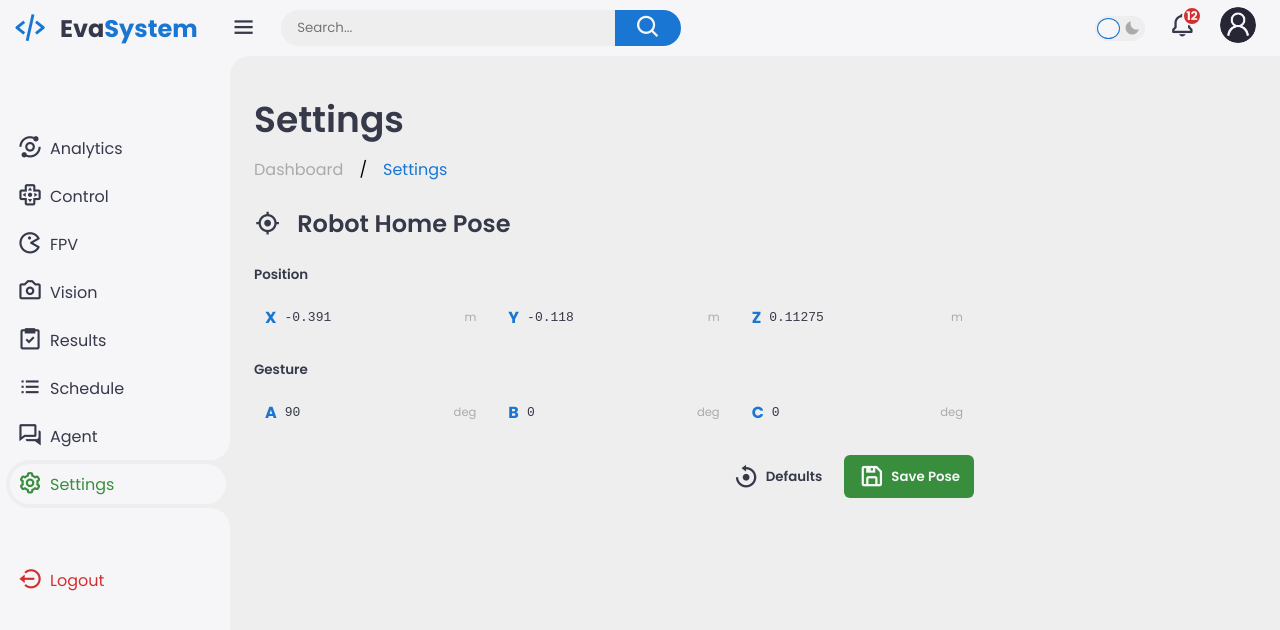
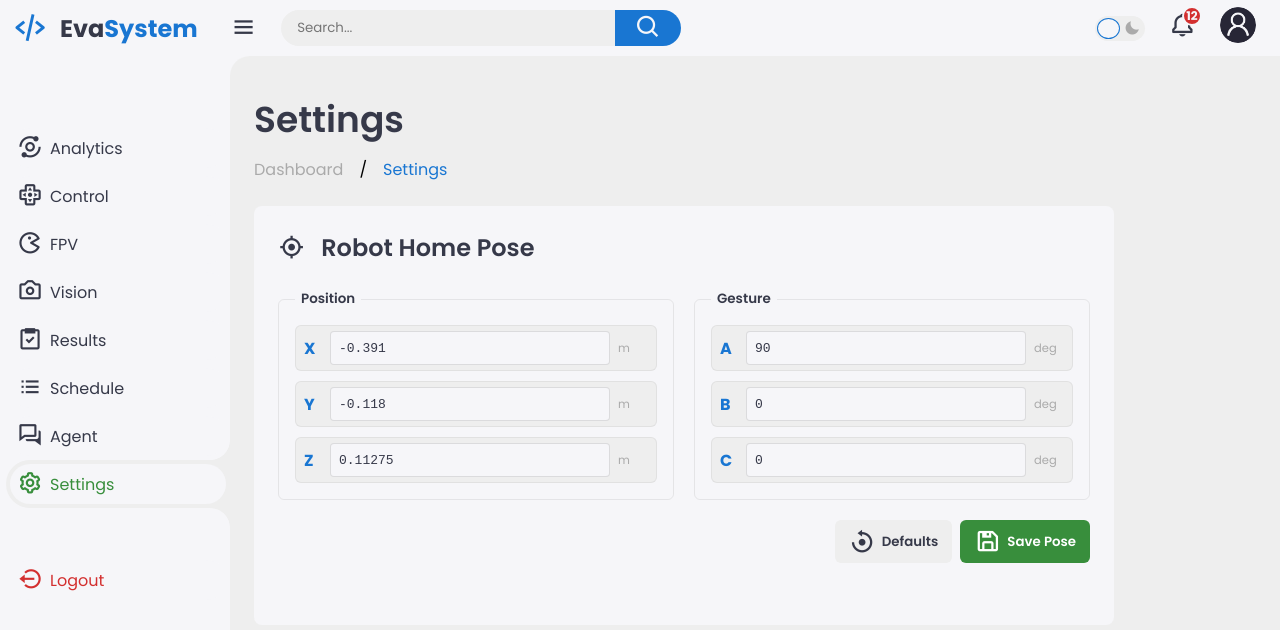
Before and after one commit to xxraincandyxx/EVA-oss, a React (Vite) app in the folder src/frontend/: page / in a window 1280 px wide. Both pictures are taken after a click on the link "Settings". Shown: the top 630 px of the page. Built offline with nearby package versions, Linux system fonts and the light colour scheme; no server answers.

Commit message:
fix: repair settings pose layout

```diff
--- a/src/frontend/src/assets/css/settings.css
+++ b/src/frontend/src/assets/css/settings.css
@@ -1,21 +1,25 @@
 .settings-container {
   width: 100%;
+  max-width: 860px;
+  border-radius: 8px !important;
 }
 
 .settings-form {
   display: grid;
+  grid-template-columns: repeat(2, minmax(0, 1fr));
   gap: 20px;
-  width: min(720px, 100%);
+  width: 100%;
 }
 
 .settings-form fieldset {
   min-width: 0;
-  padding: 0;
-  border: 0;
+  padding: 16px;
+  border: 1px solid color-mix(in srgb, var(--dark-grey) 24%, transparent);
+  border-radius: 6px;
 }
 
 .settings-form legend {
-  margin-bottom: 10px;
+  padding: 0 6px;
   color: var(--dark);
   font-size: 0.84rem;
   font-weight: 600;
@@ -23,24 +27,20 @@
 
 .pose-settings-grid {
   display: grid;
-  grid-template-columns: repeat(3, minmax(0, 1fr));
+  grid-template-columns: 1fr;
   gap: 10px;
 }
 
 .pose-settings-grid label {
   display: grid;
-  grid-template-columns: auto minmax(0, 1fr) auto;
+  grid-template-columns: 18px minmax(0, 1fr) 30px;
   align-items: center;
   gap: 8px;
-  padding: 9px 10px;
-  border: 1px solid transparent;
+  padding: 5px 8px;
+  border: 1px solid color-mix(in srgb, var(--dark-grey) 20%, transparent);
   border-radius: 6px;
   color: var(--dark);
   background: var(--grey);
-}
-
-.pose-settings-grid label:focus-within {
-  border-color: var(--primary);
 }
 
 .pose-settings-grid span {
@@ -51,12 +51,20 @@
 .pose-settings-grid input {
   min-width: 0;
   width: 100%;
-  border: 0;
+  min-height: 34px;
+  padding: 5px 8px;
+  border: 1px solid color-mix(in srgb, var(--dark-grey) 35%, transparent);
+  border-radius: 4px;
   outline: 0;
   color: var(--dark);
-  background: transparent;
+  background: var(--light);
   font: inherit;
   font-family: monospace;
+}
+
+.pose-settings-grid input:focus {
+  border-color: var(--primary);
+  box-shadow: 0 0 0 2px color-mix(in srgb, var(--primary) 18%, transparent);
 }
 
 .pose-settings-grid small {
@@ -65,6 +73,7 @@
 }
 
 .settings-actions {
+  grid-column: 1 / -1;
   display: flex;
   align-items: center;
   justify-content: flex-end;
@@ -87,11 +96,12 @@
 
 .settings-actions .save-btn {
   margin: 0;
-  color: var(--light);
+  color: #fff;
   background: var(--success);
 }
 
 .settings-save-status {
+  grid-column: 1 / -1;
   min-height: 18px;
   color: var(--success);
   font-size: 0.78rem;
@@ -99,7 +109,11 @@
 }
 
 @media screen and (max-width: 576px) {
-  .pose-settings-grid {
+  .settings-form {
     grid-template-columns: 1fr;
   }
+
+  .settings-container {
+    padding: 16px !important;
+  }
 }
--- a/src/frontend/src/pages/Settings.jsx
+++ b/src/frontend/src/pages/Settings.jsx
@@ -72,10 +72,14 @@ const Settings = () => {
         </div>
       </div>
       <div className="bottom-data">
-        <section className="orders settings-container">
+        <div
+          className="orders settings-container"
+          role="region"
+          aria-labelledby="robot-home-pose-title"
+        >
           <div className="header">
             <i className="bx bx-target-lock"></i>
-            <h3>Robot Home Pose</h3>
+            <h3 id="robot-home-pose-title">Robot Home Pose</h3>
           </div>
           <form className="settings-form" onSubmit={save}>
             <fieldset>
@@ -134,7 +138,7 @@ const Settings = () => {
               {saved ? 'Saved' : ''}
             </output>
           </form>
-        </section>
+        </div>
       </div>
     </>
   );
```
